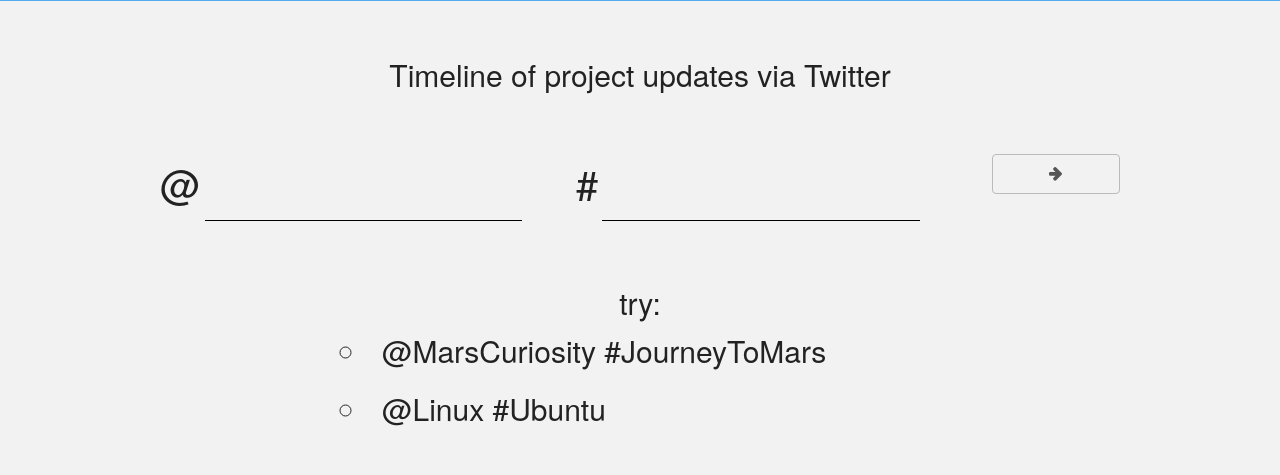
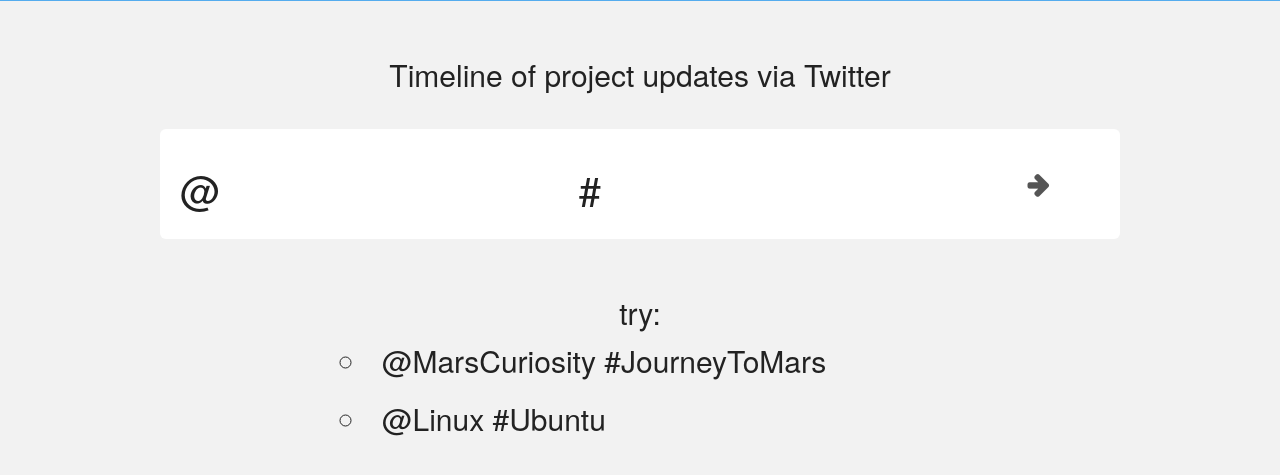
Before and after one commit to jkeat/HashtagTimeline, a Flask app: page / in a window 1280 px wide. Shown: the part 299-774 px from the top of the page. Run offline with Flask 2, Linux system fonts and the light colour scheme.

Commit message:
Nicer search bar

```diff
--- a/static/css/style.css
+++ b/static/css/style.css
@@ -12,6 +12,15 @@
 }
 .spaced {
 	margin: 50px 0 30px;
+}
+.horizontal-list {
+	display: inline-flex;
+	list-style: none;
+	width: 100%;
+	flex-wrap: wrap;
+}
+.horizontal-list li:not(:last-of-type)::after {
+	content: ",\00a0\00a0";
 }
 
 .header {
@@ -39,7 +48,7 @@
 	background-color: #fff;
 }
 .info .columns {
-	margin-bottom: 28px;
+	margin-bottom: 20px;
 	text-align: center;
 }
 .info .columns .big {
@@ -114,6 +123,12 @@
 	}
 }
 
+.search {
+	background-color: #fff;
+	padding: 5px 20px;
+	margin: 20px 0 0;
+	border-radius: 6px;
+}
 .search .component {
     display: table-cell;
     vertical-align: middle;
@@ -137,17 +152,23 @@
 	margin-bottom: 0;
     background: transparent;
     border: none;
-    border-bottom: solid #000 1px;
+    border-bottom: none;
     border-radius: 0;
     font-size: 50px;
 }
 .search input[type="submit"] {
-	margin: 0;
-	height: 50%;
-	font-size: 1.5rem;
+	margin: 10px 0 15px;
+	height: 51px;
+	font-size: 2.5rem;
 	float: right;
 	width: 100%;
-	margin-top: 25px;
+}
+@media (min-width: 550px) {
+	.search input[type="submit"] {
+		margin-top: 0;
+		transform: translateY(50%);
+		border: none;
+	}
 }
 
 .row.footer {
```
